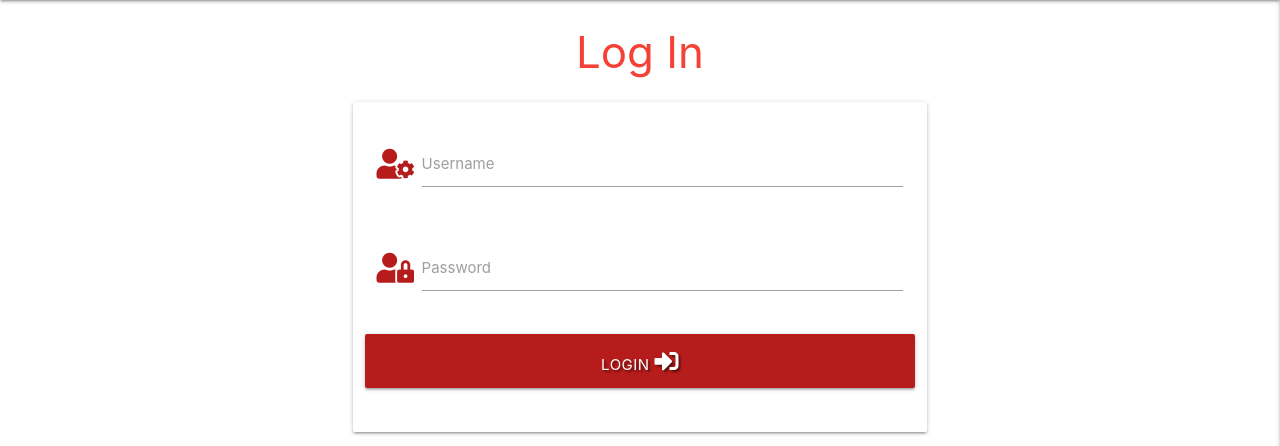
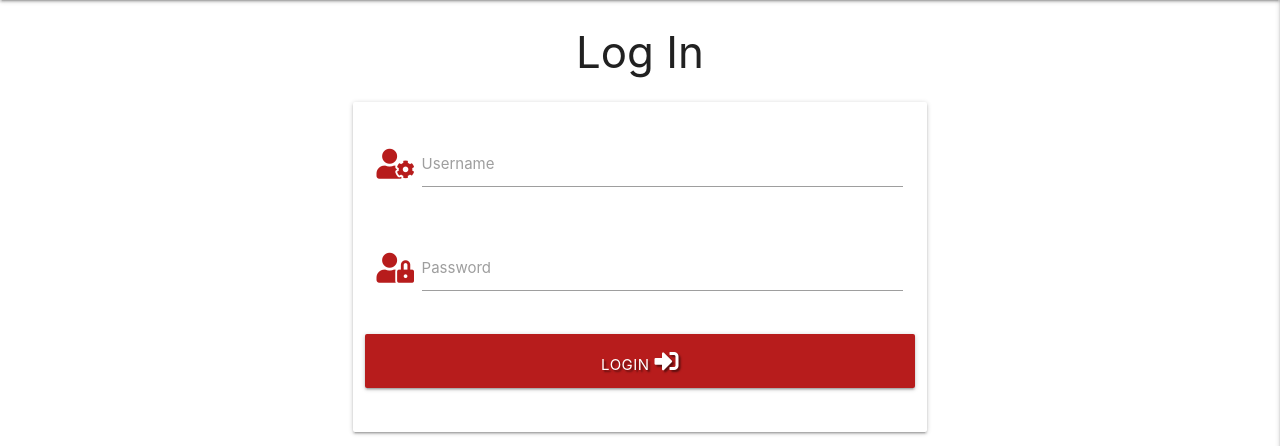
Before and after one commit to Code-Institute-Submissions/Shazaiib47-sarif-ms3-cookbook_SeptResub, a Flask app: page /login in a window 1280 px wide. Shown: the part 64-510 px from the top of the page. Run offline with Flask 2, Linux system fonts and the light colour scheme; some libraries are stand-ins or nearby versions.

Commit message:
Changed the font styling for Login header as well as colour properties

```diff
--- a/templates/login.html
+++ b/templates/login.html
@@ -1,7 +1,7 @@
 {% extends "base.html" %}
 {% block content %}
 
-<h3 class="center-align red-text">Log In</h3>
+<h3 class="center-align red-text-h3">Log In</h3>
 
 <div class="row">
     <form class="col s12 m8 offset-m2" method="POST" action="{{ url_for('login')}}">
```
